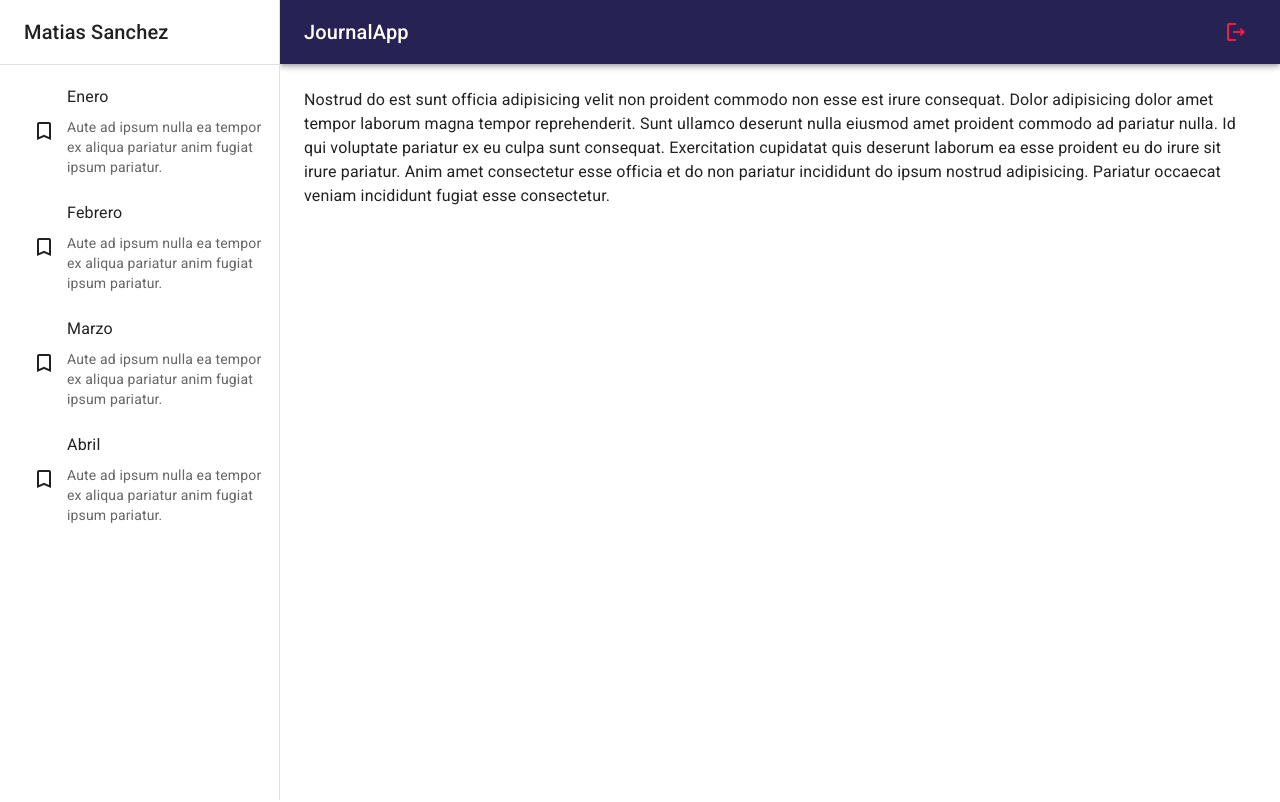
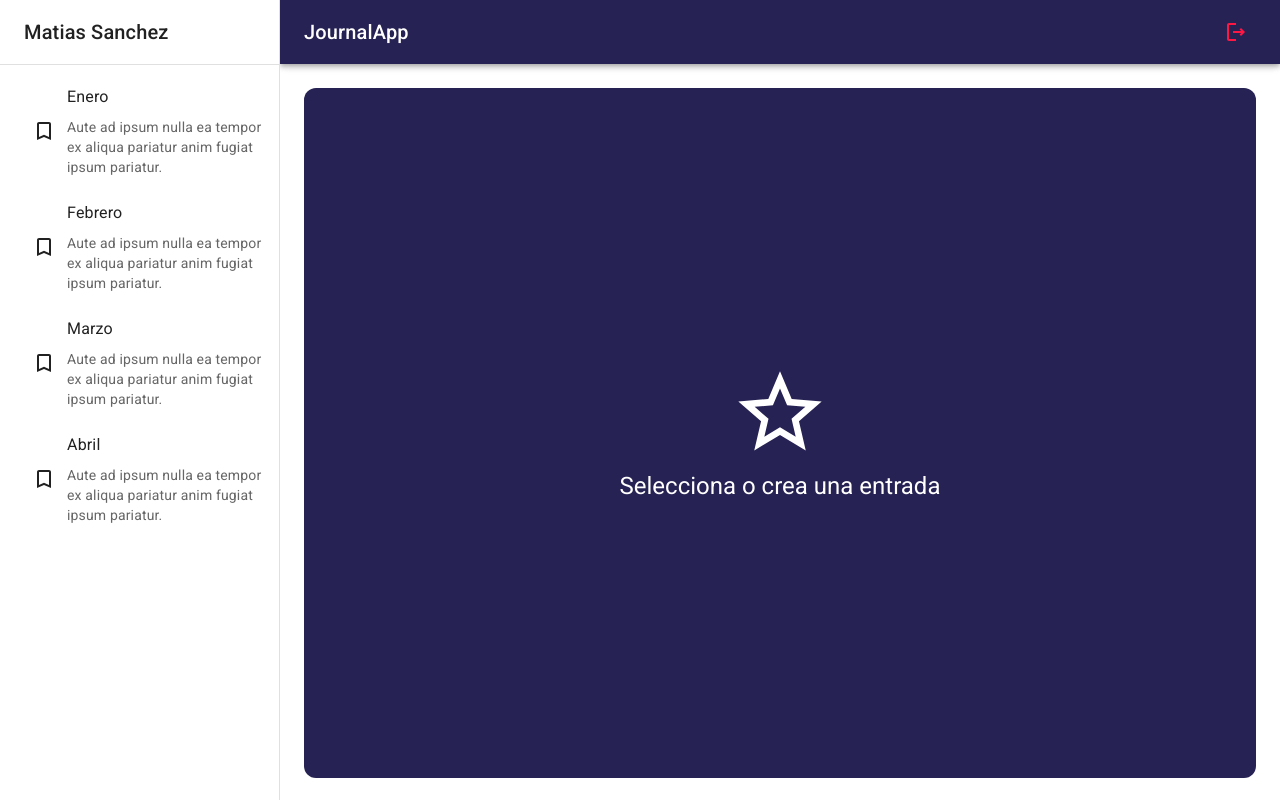
Before and after one commit to MatiasFSS/Journal-App, a React (Vite) app: page / in a window 1280 px wide. Built offline with nearby package versions, Linux system fonts and the light colour scheme.

Commit message:
Diseño de NothingSelectedView

```diff
--- a/src/journal/pages/JournalPage.jsx
+++ b/src/journal/pages/JournalPage.jsx
@@ -1,13 +1,12 @@
-
-import { Typography } from "@mui/material"
 import { JournalLayout } from "../layout/JournalLayout"
+import { NothingSelectedView } from "../views/NothingSelectedView"
 
 export const JournalPage = () => {
   return (
     <JournalLayout>
 
-      <Typography>Nostrud do est sunt officia adipisicing velit non proident commodo non esse est irure consequat. Dolor adipisicing dolor amet tempor laborum magna tempor reprehenderit. Sunt ullamco deserunt nulla eiusmod amet proident commodo ad pariatur nulla. Id qui voluptate pariatur ex eu culpa sunt consequat. Exercitation cupidatat quis deserunt laborum ea esse proident eu do irure sit irure pariatur. Anim amet consectetur esse officia et do non pariatur incididunt do ipsum nostrud adipisicing. Pariatur occaecat veniam incididunt fugiat esse consectetur.</Typography>
-
+      {/* <Typography>Nostrud do est sunt officia adipisicing velit non proident commodo non esse est irure consequat. Dolor adipisicing dolor amet tempor laborum magna tempor reprehenderit. Sunt ullamco deserunt nulla eiusmod amet proident commodo ad pariatur nulla. Id qui voluptate pariatur ex eu culpa sunt consequat. Exercitation cupidatat quis deserunt laborum ea esse proident eu do irure sit irure pariatur. Anim amet consectetur esse officia et do non pariatur incididunt do ipsum nostrud adipisicing. Pariatur occaecat veniam incididunt fugiat esse consectetur.</Typography> */}
+      <NothingSelectedView/>
     </JournalLayout>
   )
 }
--- /dev/null
+++ b/src/journal/views/NothingSelectedView.jsx
@@ -0,0 +1,25 @@
+
+import { StarOutline } from "@mui/icons-material"
+import { Grid, Typography } from "@mui/material"
+
+
+export const NothingSelectedView = () => {
+  return (
+    <Grid
+      container
+      spacing={0}
+      direction="column"
+      alignItems="center"
+      justifyContent="center"
+      sx={{minHeight:'calc(100vh - 110px)', backgroundColor:'primary.main', borderRadius:3}}
+    >
+        <Grid item xs={12}>
+            <StarOutline sx={{fontSize:100, color:'white'}}/>
+        </Grid>
+
+        <Grid item xs={12}>
+            <Typography color='white' variant='h5'>Selecciona o crea una entrada</Typography>
+        </Grid>
+    </Grid>
+  )
+}
--- /dev/null
+++ b/src/journal/views/index.js
@@ -0,0 +1 @@
+export * from './NothingSelectedView'
```
